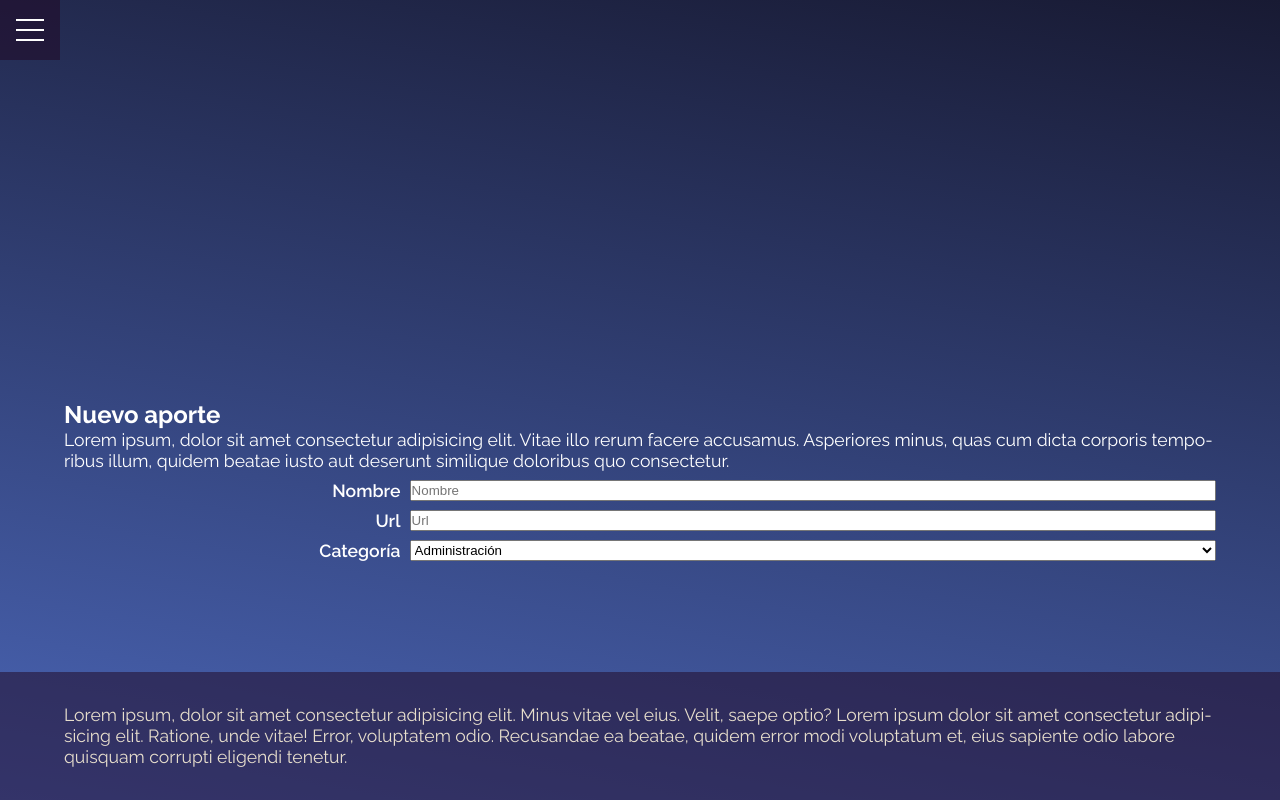
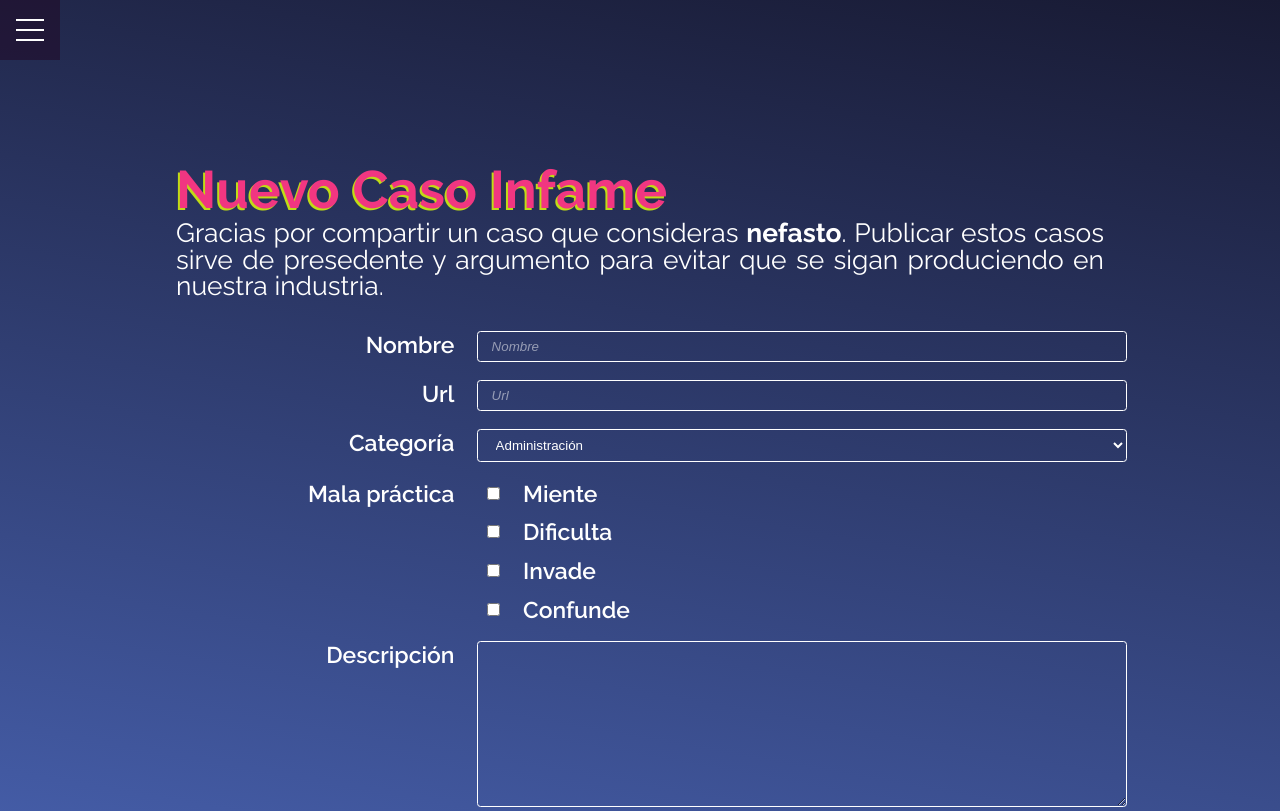
Before and after one commit to ixdavina/malaspracticas, a website: page new-case.html in a window 1280 px wide. Shown: the top 811 px of the page. Drawn offline with Linux system fonts and the light colour scheme.

Commit message:
formulario

```diff
--- a/new-case.html
+++ b/new-case.html
@@ -49,14 +49,16 @@
 
     <main>
 
-        <div class="container mt">
 
-            <h2>Nuevo aporte</h2>
+        <div class="container narrow">
+            <h1>Nuevo Caso Infame</h1>
 
-            <p>Lorem ipsum, dolor sit amet consectetur adipisicing elit. Vitae illo rerum facere accusamus. Asperiores minus, quas cum dicta corporis temporibus illum, quidem beatae iusto aut deserunt similique doloribus quo consectetur.</p>
+            <p class="lg">Gracias por compartir un caso que consideras <strong>nefasto</strong>. Publicar estos casos sirve de presedente y argumento para evitar que se sigan produciendo en nuestra industria.</p>
+        </div>
 
+
+        <div class="container narrow">
             <form action="">
-
                 <div class="form-unit">
                     <label for="name">Nombre</label>
                     <input type="text" name="name" id="" placeholder="Nombre">
@@ -77,6 +79,24 @@
                         <option value="comp">Compras</option>
                     </select>
                 </div>
+
+                <div class="form-unit">
+                    <label>Mala práctica</label>
+                    <fieldset>
+                        <input id="miente" type="checkbox" name="toppings" value="miente">
+                        <label for="miente">Miente</label>
+                        <input id="dificulta" type="checkbox" name="toppings" value="dificulta">
+                        <label for="dificulta">Dificulta</label>
+                        <input id="invade" type="checkbox" name="toppings" value="invade">
+                        <label for="invade">Invade</label>
+                        <input id="confunde" type="checkbox" name="toppings" value="confunde">
+                        <label for="confunde">Confunde</label>
+                    </fieldset>
+                </div>
+                <div class="form-unit">
+                    <label for="descripcion">Descripción</label>
+                    <textarea name="" id="descripcion" cols="30" rows="10"></textarea>
+                </div>
             </form>
         </div>
 
--- /dev/null
+++ b/sass/abstracts/_auxiliar.scss
@@ -0,0 +1,17 @@
+// Auxiliares
+.block {
+    display: block;
+}
+
+.mt {
+    margin-top: 400px !important;
+}
+
+.lg {
+    font-size: $font-size * 1.5;
+    line-height: $font-size * 1.5;
+}
+
+.narrow {
+    width: 75% !important;
+}
--- a/sass/abstracts/_functions.scss
+++ /dev/null
@@ -1,8 +0,0 @@
-// Auxiliares
-.block {
-    display: block;
-}
-
-.mt {
-    margin-top: 400px !important;
-}
--- a/sass/base/_reset.scss
+++ b/sass/base/_reset.scss
@@ -4,6 +4,10 @@
     box-sizing: inherit;
 }
 
-html{
+html {
     box-sizing: border-box;
 }
+
+body {
+    min-height: 100vh;
+}
--- a/sass/base/_typography.scss
+++ b/sass/base/_typography.scss
@@ -18,7 +18,7 @@ p {
 }
 
 p {
-    font-size: $font-size;
+    font-size: $font-size * 1.1;
 }
 
 a {
@@ -32,20 +32,27 @@ a {
     margin-bottom: .5em;
 }
 
-.intro {
-    h3 {
-        color: $color-background;
-        font-weight: 600;
-        text-transform: uppercase;
-        font-size: 19px;
-        margin-bottom: 1.5em;
-        letter-spacing: .25ex;
-    }
-    p {
-        font-weight: 400;
-        font-size: $font-size-lg;
-        text-align: justify;
-        line-height: $font-size-lg * 1.4;
-        margin-bottom: $font-size-lg * 1.4;
-    }
+.container {
+    position: relative;
+    width: 100%;
+    max-width: $width-max;
+    margin: 0 auto;
+    padding: 0 1em;
 }
+
+h1 {
+    font-size: $font-size *3;
+    color: $color-pink;
+    text-shadow: -2px 2px $color-green;
+    margin: 3em 0 0 0;
+}
+
+h3 {
+    color: $color-pink;
+    text-shadow: -2px 2px $color-green;
+    font-weight: 800;
+    text-transform: uppercase;
+    font-size: $font-size* 2;
+    letter-spacing: .25ex;
+    margin-bottom: 1em;
+}
--- a/sass/components/_form.scss
+++ b/sass/components/_form.scss
@@ -1,14 +1,52 @@
 // formulario
 form {
-    font-size: $font-size;
-    .form-unit {
+    font-size: $font-size * 1.3;
+    margin: 1em auto;
+    label {
+        text-align: left;
+    }
+}
+
+.form-unit {
+    display: grid;
+    grid-template-columns: 30% 70%;
+    grid-gap: 1em;
+    margin: 1.5ex 0;
+    label {
+        text-align: right;
+    }
+    fieldset {
+        border: none;
         display: grid;
-        grid-template-columns: 30% 70%;
-        margin: 1ex 0;
+        grid-template-columns: 1em 1fr;
+        grid-template-rows: repeat($font-size * 1.4);
+        grid-column-gap: 1em;
+        grid-row-gap: 1ex;
+        label {
+            text-align: left;
+        }
+        input[type="checkbox"] {
+            margin: 0 0 0 auto;
+            grid-column-start: 1;
+            padding: 0;
+        }
     }
     label {
         font-weight: 600;
-        text-align: right;
-        margin: 0 1ex 0 0;
     }
 }
+
+input,
+select,
+textarea {
+    color: white;
+    border: .2ex solid white;
+    background-color: transparent;
+    border-radius: .5ex;
+    padding: 1ex 1em;
+}
+
+::placeholder {
+    color: rgba(255, 255, 255, .5);
+    font-style: italic;
+}
--- a/sass/layout/_footer.scss
+++ b/sass/layout/_footer.scss
@@ -1,6 +1,9 @@
 footer {
-    flex: 1;
     background-color: $color-black-fade;
-    color: #f0e7d2f3;
-    padding: 2em 1em;
+    color: white;
+    padding: 1em;
+    p {
+        font-size: $font-size * 0.8;
+        line-height: $font-size;
+    }
 }
--- a/sass/layout/_main.scss
+++ b/sass/layout/_main.scss
@@ -1,32 +1,47 @@
 main {
     margin-bottom: 2em;
     color: white;
-    min-height: 80vh;
 }
 
-.container {
-    position: relative;
-    width: 100%;
-    max-width: $width-max;
-    margin: 0 auto;
+p {
+    font-weight: 400;
+    font-size: $font-size-lg;
+    text-align: justify;
+    line-height: $font-size-lg * 1.4;
+    margin-bottom: $font-size-lg * 1.4;
 }
 
 .col2 {
     position: relative;
     display: grid;
-    grid-template-columns: 9fr 5fr;
-    grid-gap: 3em;
+    grid-template-columns: 3fr 2fr;
+    grid-gap: 2em;
+}
+
+.col5 {
+    position: relative;
+    display: grid;
+    grid-gap: 2em;
+    grid-template-columns: repeat(5, 1fr);
+    h3 {
+        column-span: all;
+    }
+    article {
+        column-span: 1;
+    }
 }
 
 .hero {
     color: white;
     font-size: $font-size-hero;
     font-weight: 600;
+    line-height: $font-size-hero;
+    text-align: left;
 }
 
 .action {
     display: inline-block;
-    text-align: center;
+    color: white;
     vertical-align: middle;
     .btn {
         text-transform: none;
@@ -41,3 +56,14 @@ main {
         }
     }
 }
+
+article {
+    color: white;
+    h4 {
+        font-size: $font-size * 1.5;
+        color: $color-green;
+    }
+    p {
+        text-align: left;
+    }
+}
--- a/sass/layout/_responsive.scss
+++ b/sass/layout/_responsive.scss
@@ -1,4 +1,4 @@
-@media (max-width: 600px) {
+@media (max-width: 800px) {
     header {
         .container {
             h1 {
@@ -15,4 +15,8 @@
             }
         }
     }
+    .col2,
+    .col5 {
+        display: block;
+    }
 }
--- a/sass/main.scss
+++ b/sass/main.scss
@@ -1,7 +1,7 @@
 /* abstracts */
 
-@import "abstracts/functions";
 @import "abstracts/variables";
+@import "abstracts/auxiliar";
 
 /* base */
 
```
Also changed, not shown: index.html (+28 -9 lines), css/main.css, 1 other file.
